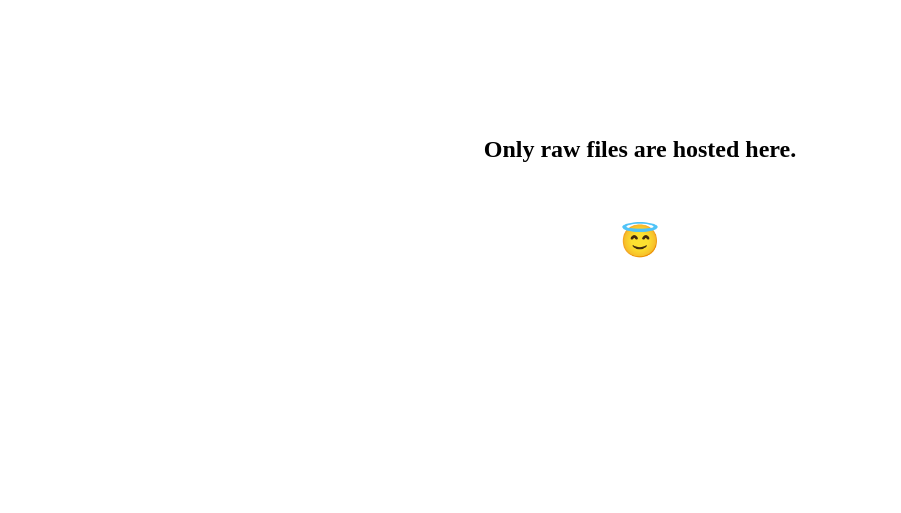
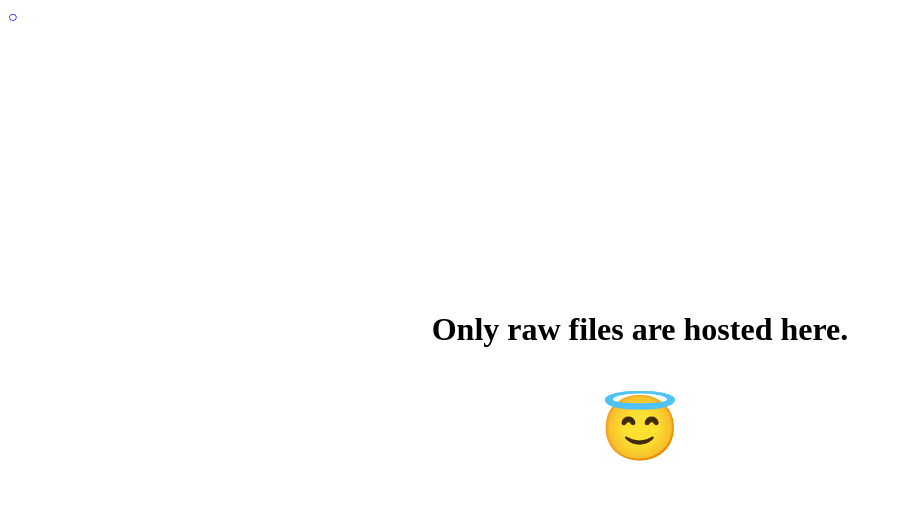
Before and after one commit to imrankhokhar/GAPervaz, a plain HTML site: page index.html in a window 1280 px wide. Shown: the whole page, without its empty margins (0-901 px from the left). Drawn offline with Linux system fonts and the light colour scheme.

Commit message:
Update index.html

```diff
--- a/index.html
+++ b/index.html
@@ -1,15 +1,19 @@
 <!DOCTYPE html>
 <html lang="en">
+
 <head>
-    <meta charset="UTF-8">
-    <meta http-equiv="X-UA-Compatible" content="IE=edge">
-    <meta name="viewport" content="width=device-width, initial-scale=1.0">
-    <title>GA Pervaz - Files</title>
+  <meta charset="UTF-8" />
+  <meta http-equiv="X-UA-Compatible" content="IE=edge" />
+  <meta name="viewport" content="width=device-width, initial-scale=1.0" />
+  <title>GA Pervaz - Files</title>
 </head>
+
 <body>
-    <br><br><br><br><br><br>
-    <h2 style="display: flex; justify-content: center; justify-items: center;">Only raw files are hosted here.</h2>
-    <br>
-    <h1 style="display: flex; justify-content: center;">😇</h1>
+  <div style="text-align: center; position: absolute; top: 50%; left: 50%; transform: translate(-50%, -50%);">
+    <h1>Only raw files are hosted here.</h1>
+    <h1 style="font-size: 4rem;">😇</h1>
+  </div>
+  <a href="/testingAudioFiles.html" style="text-decoration: none;">○</a>
 </body>
+
 </html>
```
